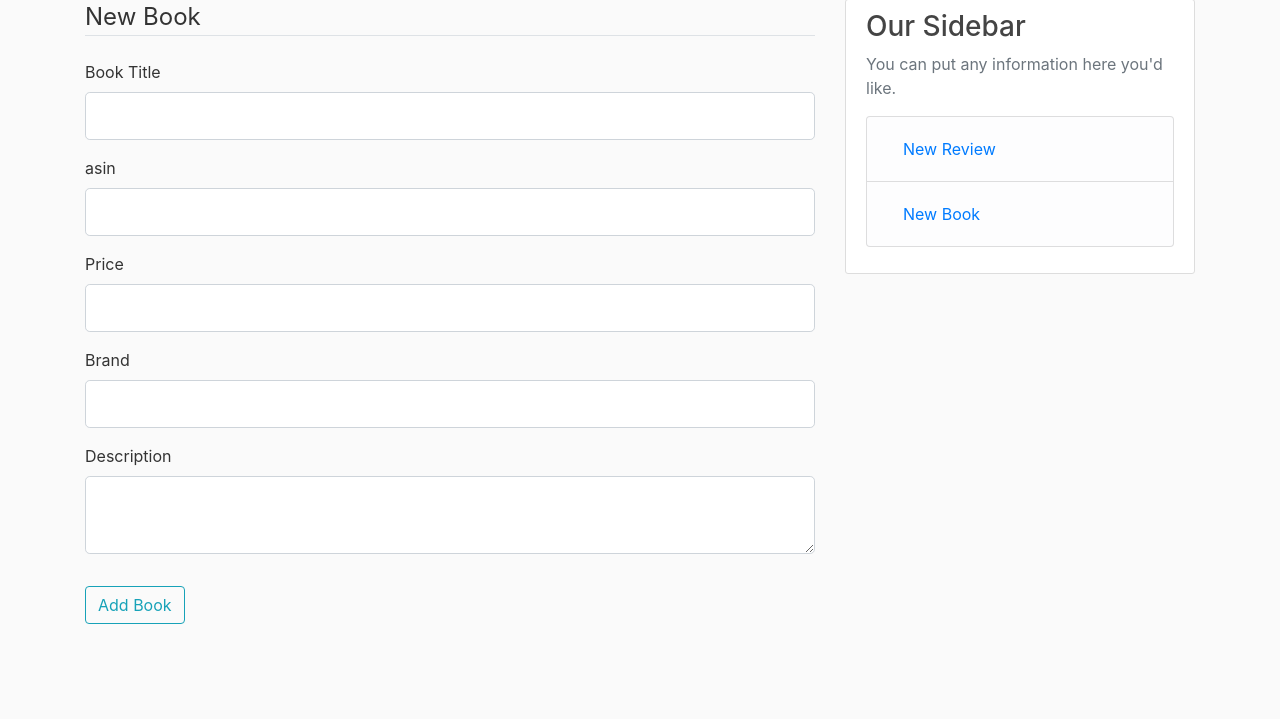
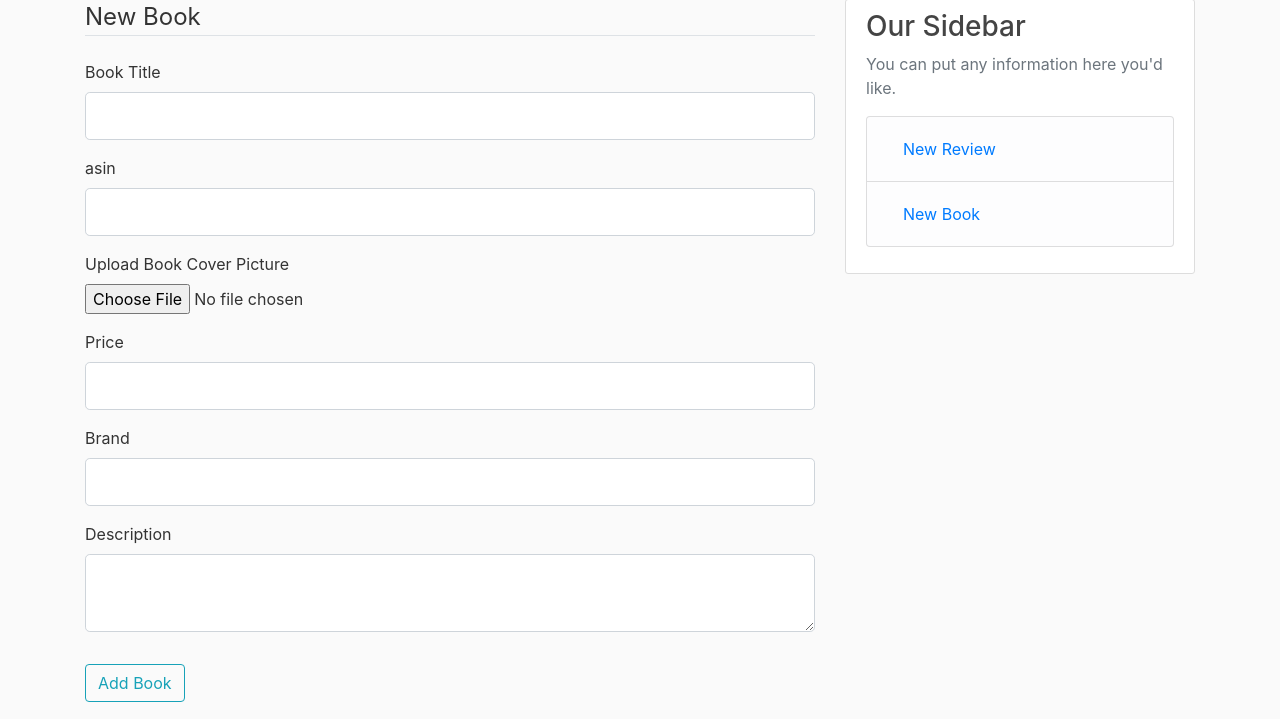
Before and after one commit to jennyxu9801/flaskapp, a Flask app: page /book/new in a window 1280 px wide. Shown: the part 81-800 px from the top of the page. Run offline with Flask 2, Linux system fonts and the light colour scheme; a user stored in the database is signed in; some libraries are stand-ins or nearby versions.

Commit message:
now can add book cover, default is also set

```diff
--- a/flaskapp/main/routes.py
+++ b/flaskapp/main/routes.py
@@ -8,6 +8,7 @@ from sqlalchemy.sql import func,desc,asc
 
 
 main = Blueprint('main',__name__)
+
 
 @main.route("/")
 @main.route("/home")
--- a/flaskapp/models.py
+++ b/flaskapp/models.py
@@ -2,7 +2,7 @@ from flaskapp import db,login_manager
 import datetime
 from itsdangerous import TimedJSONWebSignatureSerializer as Serializer
 from flask_login import UserMixin
-from flask import current_app
+from flask import current_app,url_for
 
 @login_manager.user_loader
 def load_user(user_id):
@@ -47,7 +47,7 @@ class Book(db.Model):
     asin = db.Column(db.String(100), primary_key = True)
     title = db.Column(db.String(100), nullable=False)
     price = db.Column(db.Integer, nullable=False)
-    imUrl = db.Column(db.String(100), nullable=False)
+    imUrl = db.Column(db.String(100), nullable=False, default ='def_book_cover/defbookcover.jpg')
     brand = db.Column(db.String(100), nullable=False)
     reviews = db.relationship('Review',backref='book',lazy=True)
     description = db.Column(db.Text, default = 'No text')
--- a/flaskapp/posts/forms.py
+++ b/flaskapp/posts/forms.py
@@ -1,7 +1,8 @@
 
 from flask_wtf import FlaskForm
-from wtforms import StringField, SubmitField, TextAreaField, SelectField, IntegerField
+from wtforms import StringField, SubmitField, TextAreaField, SelectField, IntegerField, FloatField
 from wtforms.validators import DataRequired
+from flask_wtf.file import FileField, FileAllowed
 
 class PostForm(FlaskForm):
     title = StringField('Title', validators=[DataRequired()])
@@ -28,7 +29,8 @@ class NewReviewForm(FlaskForm):
 class NewBookForm(FlaskForm):
     title = StringField('Book Title', validators=[DataRequired()])
     asin = StringField('asin', validators=[DataRequired()])
-    price = IntegerField('Price', validators=[DataRequired()])
+    picture =FileField('Upload Book Cover Picture', validators=[FileAllowed(['jpg','png'])])
+    price = FloatField('Price', validators=[DataRequired()])
     brand = StringField('Brand')
     description = TextAreaField('Description', validators=[DataRequired()])
     submit =   SubmitField('Add Book')
--- a/flaskapp/posts/routes.py
+++ b/flaskapp/posts/routes.py
@@ -4,6 +4,7 @@ from flask_login import current_user, login_required
 from flaskapp import db
 from flaskapp.models import Post, Book, Review
 from flaskapp.posts.forms import PostForm,NewReviewForm,NewBookForm
+from flaskapp.users.utils import save_picture
 
 posts = Blueprint('posts',__name__)
 
@@ -69,6 +70,7 @@ def book(asin):
         Review.reviewTime.desc()).paginate(page=page, per_page=5)
 
     book = Book.query.get_or_404(asin)
+
     return render_template('book.html', title='book.title', book=book, reviews= reviews)
 
 
@@ -100,6 +102,11 @@ def new_book():
     form = NewBookForm()
     try:
         if form.validate_on_submit():
+            if form.picture.data:
+                picture_file = save_picture(form.picture.data)
+                filename='def_book_cover/'+picture_file
+
+                book = Book(asin=form.asin.data,title=form.title.data, price=form.price.data,brand = form.brand.data,description=form.description.data,imUrl=filename)
             book = Book(asin=form.asin.data,title=form.title.data, price=form.price.data,brand = form.brand.data,description=form.description.data)
             db.session.add(book)
             db.session.commit()
--- a/flaskapp/templates/book.html
+++ b/flaskapp/templates/book.html
@@ -16,7 +16,7 @@
         </div>
         </br>
         <div style="width: 200px; float: left; background-color: rgb(255, 255, 255);">
-            <img src="{{book.imUrl}}" alt="imUrl: {{ book.imUrl }}" class="img-thumbnail">
+            <img src="{{url_for('static',filename=book.imUrl)}}" alt="imUrl: {{ book.imUrl }}" class="img-thumbnail">
         </div>
         <div style="margin-left: 220px; background-color: rgb(255, 255, 255);">
 
@@ -24,7 +24,7 @@
 
             <p class="article-title">Price: ${{ book.price }}</p>
             <p class="article-title">Brand: {{ book.brand }}</p>
-            <p class="article-title">Brand: {{ book.description }}</p>
+            <p class="article-title">Description: {{ book.description }}</p>
 
 
         </div>
--- a/flaskapp/templates/new_book.html
+++ b/flaskapp/templates/new_book.html
@@ -39,6 +39,17 @@
             {%else%}
                 {{form.asin(class="form-control form-control-lg")}}
 
+            {%endif%}
+        </div>
+        <div class="form-group">
+            {{form.picture.label()}}
+            {{form.picture(class="form-control-file")}}
+            {%if form.picture.errors%}
+            {%for error in form.email.errors%}
+            <span class="text-danger">
+                {{error}}
+            </span></br>
+            {%endfor%}
             {%endif%}
         </div>
         <div class="form-group">
--- a/flaskapp/users/routes.py
+++ b/flaskapp/users/routes.py
@@ -23,7 +23,7 @@ def register():
 
         idofuser = User.query.filter_by(username=form.username.data).first()
         reviewer = Reviewer(id= idofuser.id, name = form.username.data)
-        db.session.add(user)
+        db.session.add(reviewer)
         db.session.commit()
 
 
```
Also changed, not shown: flaskapp/templates/books.html (+9 -1 lines), flaskapp/static/def_book_cover/defbookcover.jpg (added).
